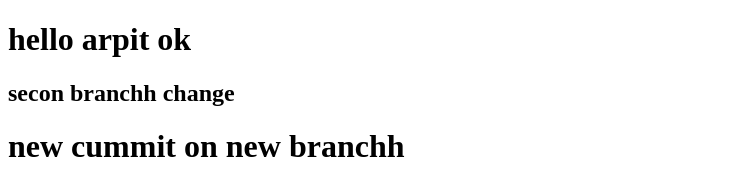
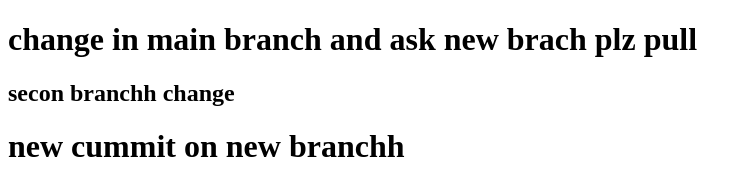
Before and after one commit to 99arpit/jobportal, a plain HTML site: page index.html in a window 1280 px wide. Shown: the whole page, without its empty margins (0-751 px from the left). Drawn offline with Linux system fonts and the light colour scheme.

Commit message:
pull for new branch

```diff
--- a/index.html
+++ b/index.html
@@ -8,7 +8,7 @@
 </head>
 
 <body>
-    <h1>hello arpit ok
+    <h1>change in main branch and ask new brach  plz pull
 
     </h1>
     <h2>secon branchh change</h2>
```
